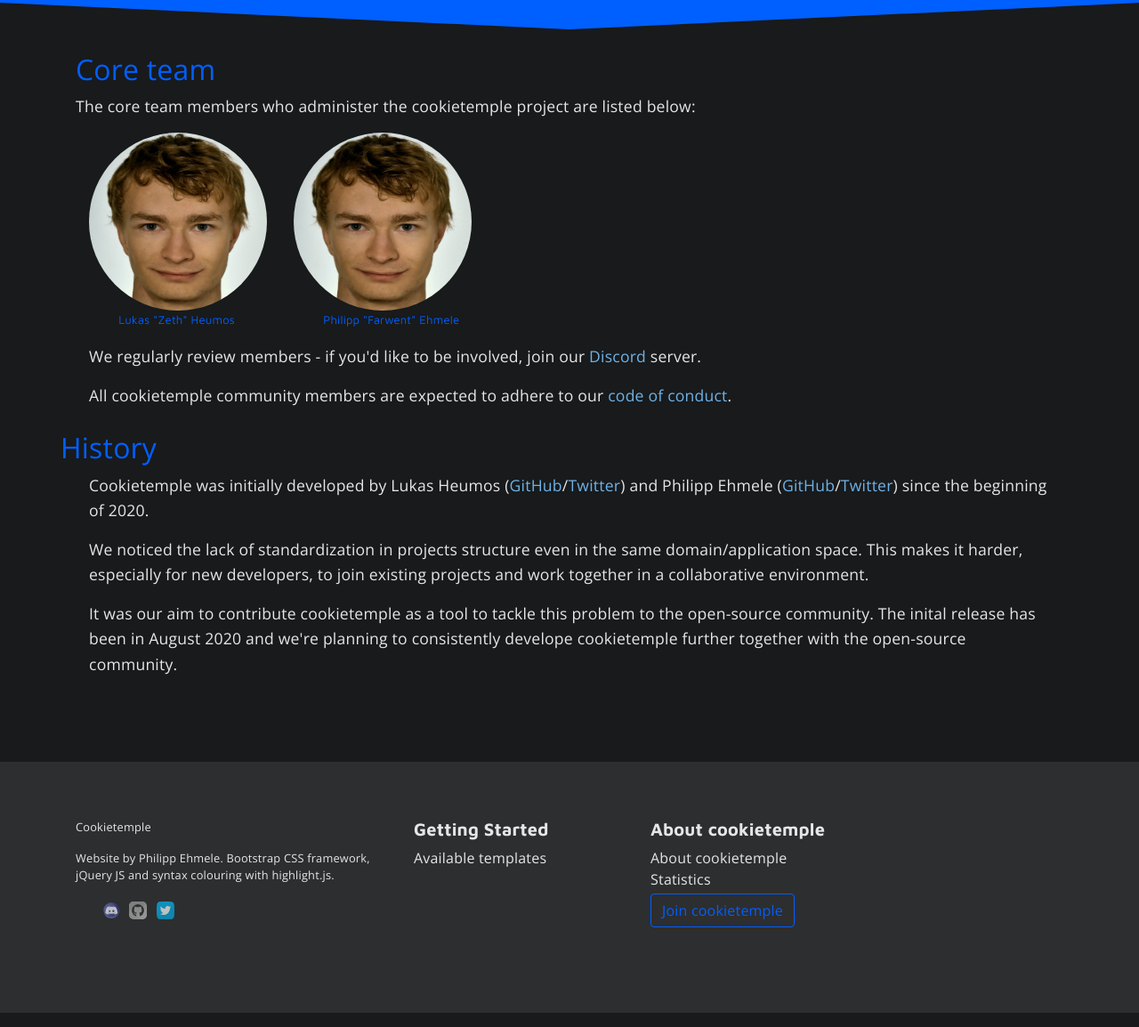
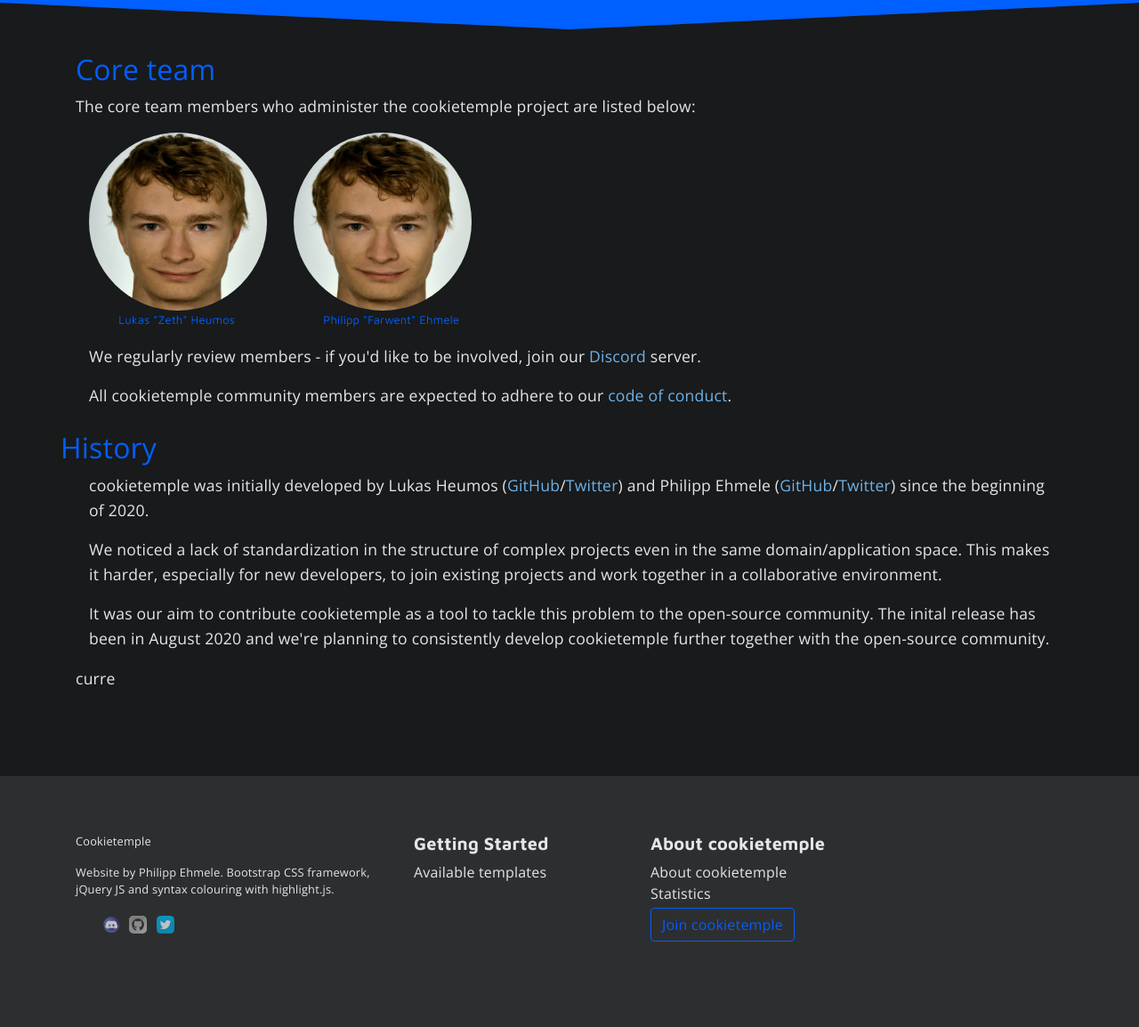
Before and after one commit to cookiejar/cookietemple_website, a Flask app: page /about in a window 1280 px wide. Shown: the part 288-1442 px from the top of the page at 89% size. Run offline with Flask 2, Linux system fonts and the light colour scheme; some libraries are stand-ins or nearby versions.

Commit message:
fix typos in about.html

```diff
--- a/cookietemple_website/templates/about.html
+++ b/cookietemple_website/templates/about.html
@@ -3,7 +3,7 @@
 <head>
     <meta charset="utf-8">
     <meta name="viewport" content="width=device-width, initial-scale=1, shrink-to-fit=no">
-    <title>About Cookietemple</title>
+    <title>About cookietemple</title>
     <meta name="description" content="The cookietemple Website">
     <meta name="author" content="Philipp Ehmele">
 
@@ -267,15 +267,15 @@
                 <a href="https://discord.com/channels/708008788505919599/708008788505919602">Discord</a> server.</p>
             <p>All cookietemple community members are expected to adhere to our <a href="/code_of_conduct">code of conduct</a>.</p>
             <h2 id="history"><a href="#history" class="header-link"><span class="fas fa-link"></span></a>History</h2>
-            <p>Cookietemple was initially developed by Lukas Heumos (<a href="https://github.com/Zethson">GitHub</a>/<a href="https://twitter.com/LukasHeumos">Twitter</a>)
+            <p>cookietemple was initially developed by Lukas Heumos (<a href="https://github.com/Zethson">GitHub</a>/<a href="https://twitter.com/LukasHeumos">Twitter</a>)
                 and
                 Philipp Ehmele (<a href="https://github.com/Imipenem">GitHub</a>/<a href="https://twitter.com/1207_philipp">Twitter</a>) since the beginning of
                 2020.</p>
-            <p>We noticed the lack of standardization in projects structure even in the same domain/application space. This makes it harder, especially for
+            <p>We noticed a lack of standardization in the structure of complex projects even in the same domain/application space. This makes it harder, especially for
                 new developers, to join existing projects and work together in a collaborative environment.</p>
             <p>It was our aim to contribute cookietemple as a tool to tackle this problem to the open-source community. The inital release has been in August 2020
-                and we're planning to consistently develope cookietemple further together with the open-source community.</p>
-        </div>
+                and we're planning to consistently develop cookietemple further together with the open-source community.</p>
+        </div>curre
     </div>
     <footer class="footer">
         <div class="container">
```
